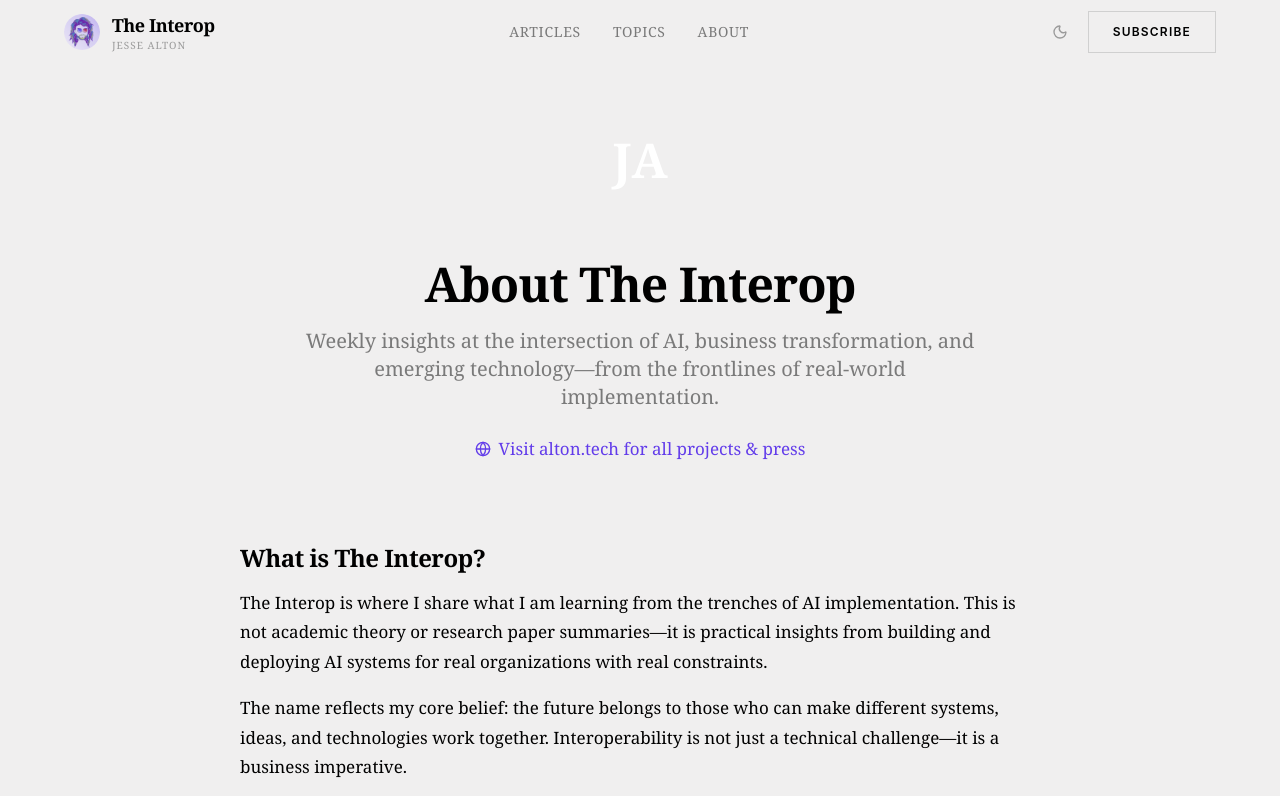
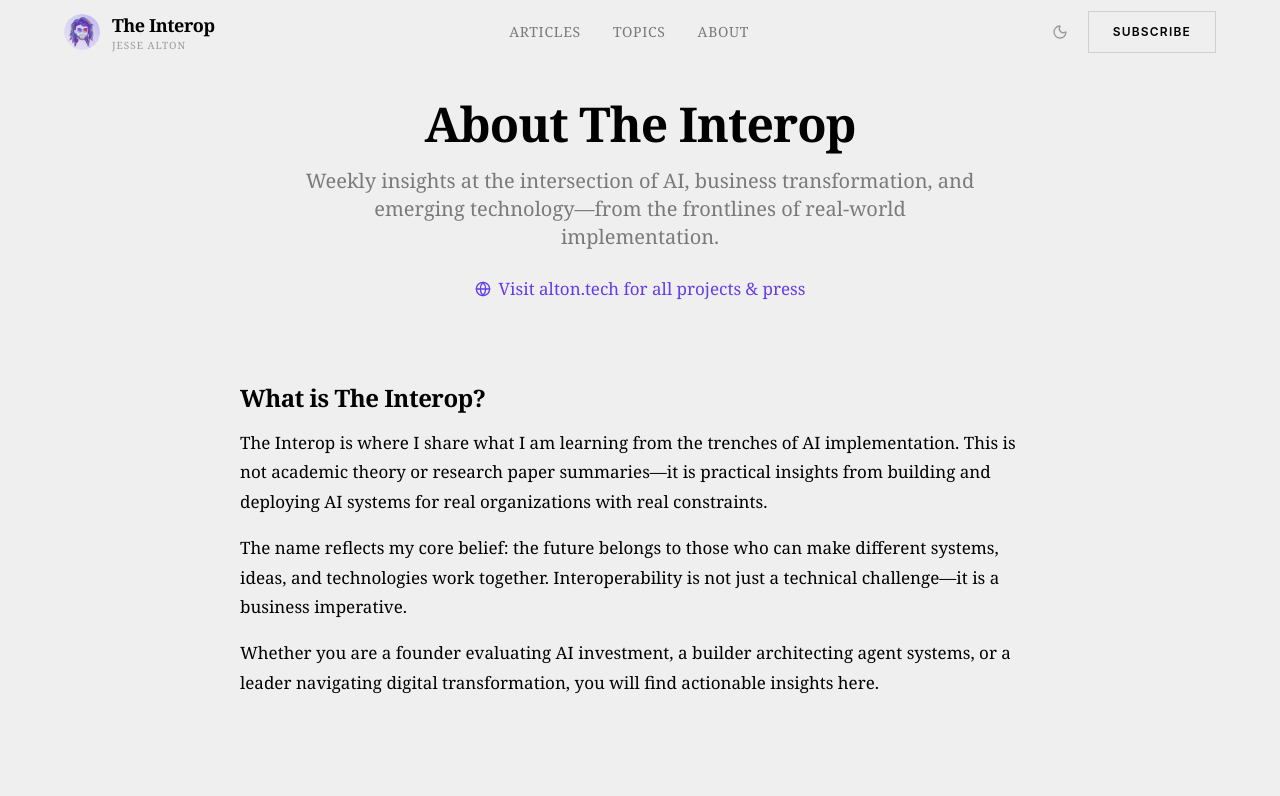
Before and after one commit to mrmetaverse/theinterop, a Next.js app: page /about in a window 1280 px wide. Shown: the top 796 px of the page. Built offline with nearby package versions, Linux system fonts and the light colour scheme; a web font is replaced by a local one.

Commit message:
Remove JA avatar from about page header

```diff
--- a/src/app/about/page.tsx
+++ b/src/app/about/page.tsx
@@ -151,9 +151,6 @@ export default function AboutPage() {
         <div className="mx-auto max-w-4xl px-4 sm:px-6 lg:px-8">
           {/* Header */}
           <div className="text-center mb-16">
-            <div className="w-32 h-32 mx-auto rounded-full bg-gradient-accent flex items-center justify-center text-white text-5xl font-bold shadow-neu mb-8">
-              JA
-            </div>
             <h1 className="text-4xl sm:text-5xl font-display font-bold text-foreground mb-4">
               About The Interop
             </h1>
```
